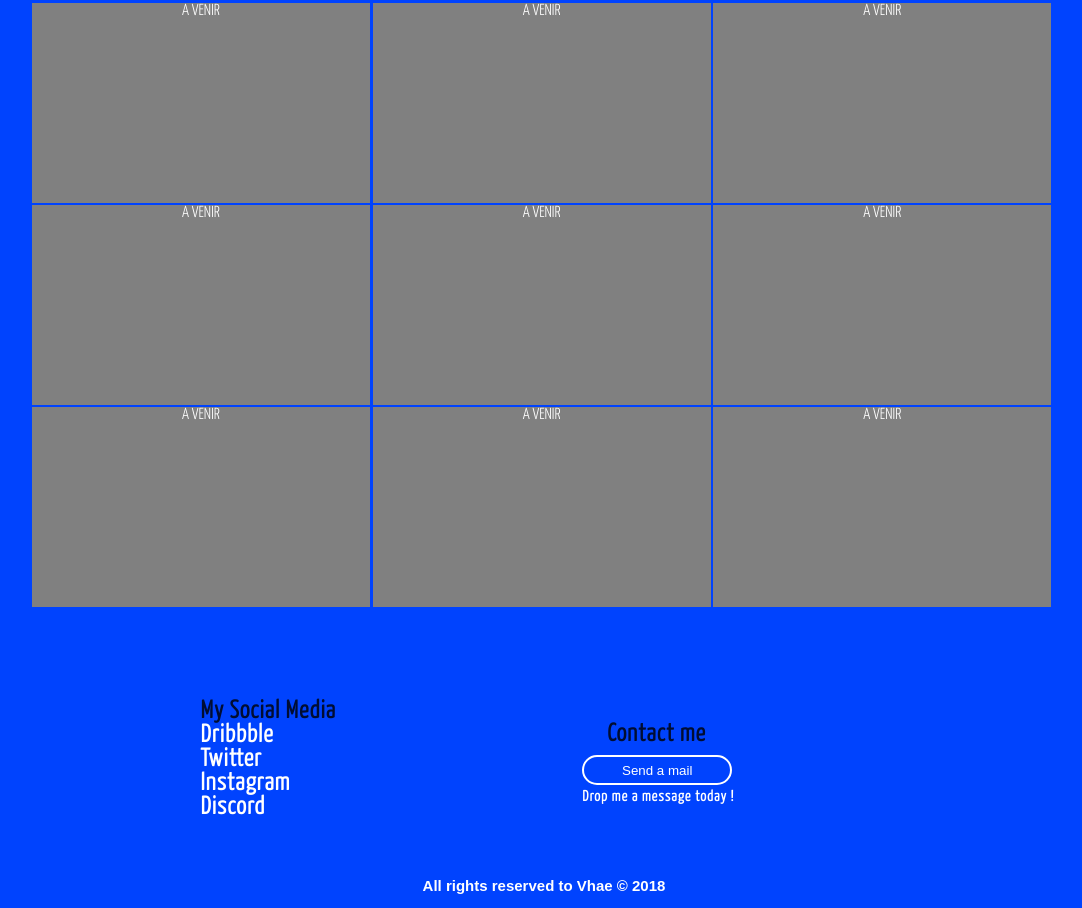
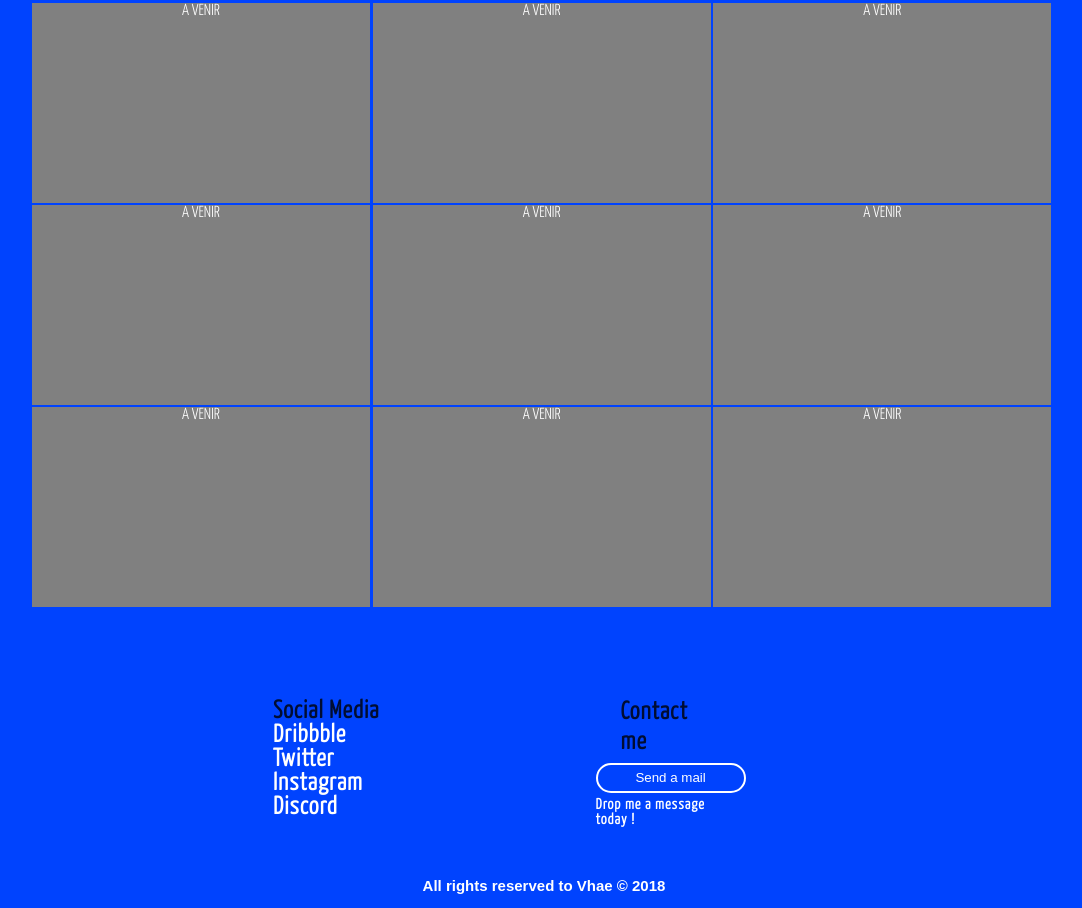
Before and after one commit to Ylhan64/vhae, a plain HTML site: page index.html in a window 1280 px wide. Shown: the part 691-1599 px from the top of the page, without its empty margins (96-1178 px from the left). Drawn offline with Linux system fonts and the light colour scheme.

Commit message:
Update index.html

```diff
--- a/index.html
+++ b/index.html
@@ -31,7 +31,7 @@
 		<table style="margin: auto;">
 				<td class="socialmedia">
 			<div>
-				<span style="color: #0043FE; filter: brightness(20%);">My Social Media<br></span>
+				<span style="color: #0043FE; filter: brightness(20%);">Social Media<br></span>
 				<a href="" class="link">Dribbble</a><br>
 				<a href="" class="link">Twitter</a><br>
 				<a href="" class="link">Instagram</a><br>
```
